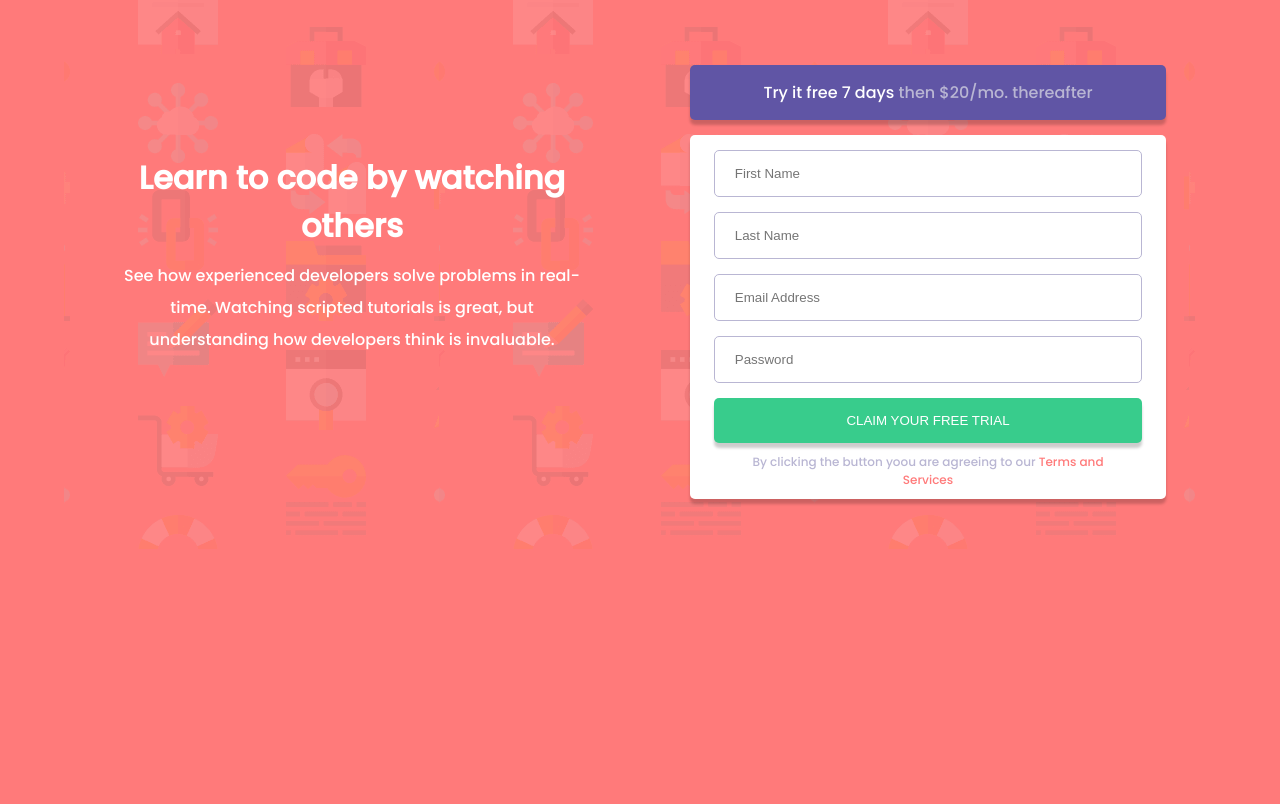
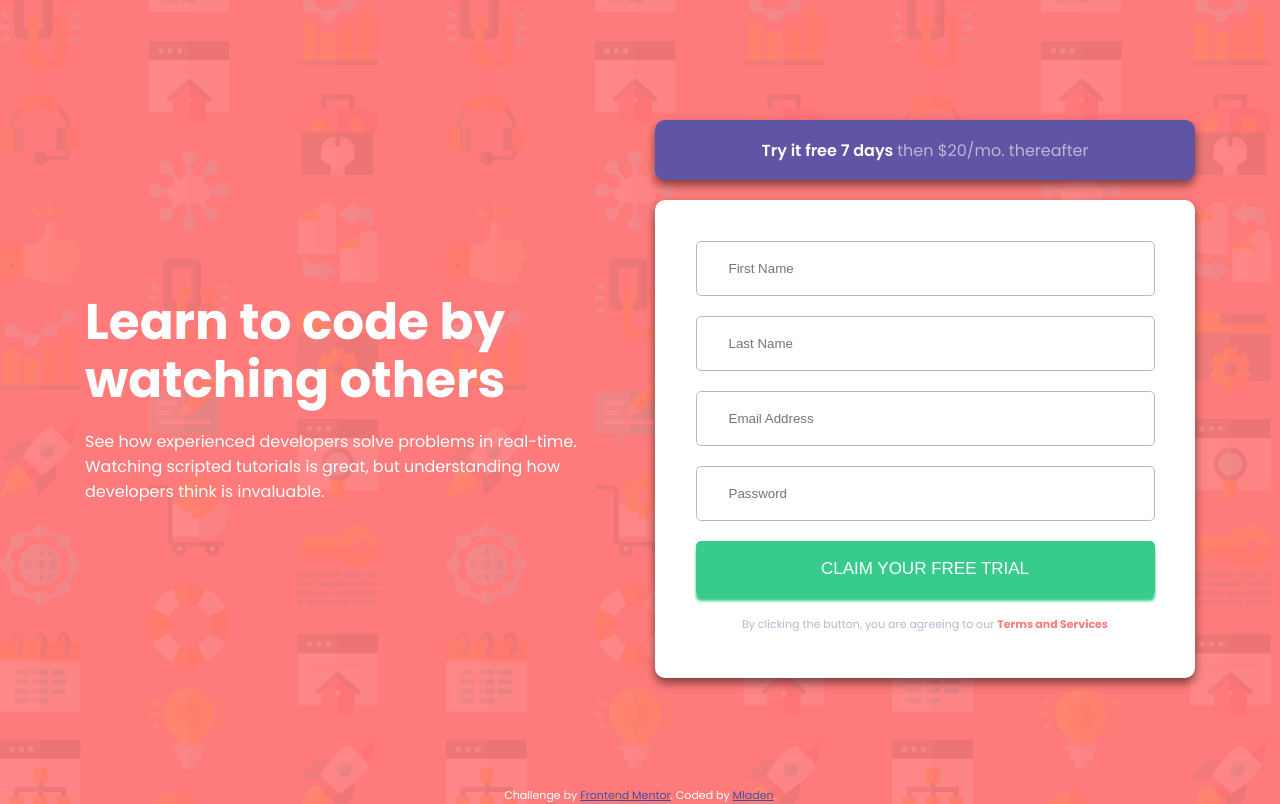
Before and after one commit to mladendjokovic/Intro-component-form, a plain HTML site: page index.html in a window 1280 px wide. Drawn offline with Linux system fonts and the light colour scheme.

Commit message:
second commit - from scratch

```diff
--- /dev/null
+++ b/app.js
@@ -0,0 +1,26 @@
+const inputs = document.querySelectorAll('.text-input input');
+const emailInput = document.querySelector('.email input');
+const emailError = document.querySelector('.email h3');
+const message = document.querySelectorAll('.text-input h3');
+const img = document.querySelectorAll('.text-input img');
+const btn = document.querySelector('.form button');
+btn.addEventListener('click', e => {
+    e.preventDefault();
+    inputs.forEach( (input,index) => {
+        const name = input.placeholder;
+        if(input.value.length === 0) {
+            message[index].innerHTML = `${name} cannot be empty`;
+            img[index].classList.add('active');
+        } else {
+            message[index].innerHTML = "";
+            img[index].classList.remove('active')
+        }
+    })
+    if(!/^\w+([\.-]?\w+)*@\w+([\.-]?\w+)*(\.\w{2,3})+$/.test(emailInput.value)) {
+        document.querySelector('.email img').classList.add('active');
+        emailError.innerHTML = "Looks like this is not an email";
+    } else {
+        document.querySelector('.email img').classList.remove('active');
+        emailError.innerHTML = "";
+    }
+})
--- a/index.html
+++ b/index.html
@@ -2,54 +2,70 @@
 <html lang="en">
 <head>
   <meta charset="UTF-8">
-    <meta name="viewport" content="width=device-width, initial-scale=1.0">
-    <link href="https://fonts.googleapis.com/css2?family=Poppins:wght@500&display=swap" rel="stylesheet">
+  <meta name="viewport" content="width=device-width, initial-scale=1.0"> <!-- displays site properly based on user's device -->
+  <link href="https://fonts.googleapis.com/css2?family=Poppins:wght@400;500;600;700&display=swap" rel="stylesheet">
+  <link rel="icon" type="image/png" sizes="32x32" href="./images/favicon-32x32.png">
   <link rel="stylesheet" href="main.css">
-    <title>Intro component</title>
+  <title>Frontend Mentor | Intro component with sign up form</title>
+
+  <!-- Feel free to remove these styles or customise in your own stylesheet 👍 -->
+  <style>
+    .attribution { font-size: 11px; text-align: center; color: white; }
+    .attribution a { color: hsl(228, 45%, 44%); }
+  </style>
 </head>
 <body>
-    <main>
-    <section>
-        <div class="text">
+  <div class="container">
+    <div class="container-text">
       <h1>Learn to code by watching others</h1>
-            <p>See how experienced developers solve problems in real-time. Watching scripted tutorials is great, but understanding how developers think is invaluable.</p>
+      <p>See how experienced developers solve problems in real-time. Watching scripted tutorials is great,
+        but understanding how developers think is invaluable. </p>
     </div>
-    </section>
-    <section>
-            <div class="free-trial">
-                <p><span>Try it free 7 days</span> then $20/mo. thereafter</p>
+    <div class="container-form">
+      <h2>Try it free 7 days <span>then $20/mo. thereafter</span></h2>
+      <div class="form">
+        <form action="#">
+          <div class="text-input">
+            <label>
+            <input type="text" name="first-name" placeholder="First Name">
+            <img src="./images/icon-error.svg" alt="">
+            <h3></h3>
+          </label>
         </div>
-            <form action="" onsubmit="check(event)">
-                <fieldset>
-                <div class="input first">
-                    <input type="text" name="first-name" id="first-name" placeholder="First Name">
-                    <img id="first-img" src="./Images/icon-error.svg" alt="">
-                    <p></p>
+        <div class="text-input">
+          <label>
+            <input type="text" name="last-name" placeholder="Last Name">
+            <img src="./images/icon-error.svg" alt="">
+            <h3></h3>
+          </label>
         </div>
-                <div class="input last">
-                    <input type="text" name="last-name" id="last-name" placeholder="Last Name">
-                    <img id="last-img" src="./Images/icon-error.svg" alt="">
-                    <p></p>
+        <div class="email">
+          <label>
+            <input type="text" name="email-address" placeholder="Email Address">
+            <img src="./images/icon-error.svg" alt="">
+            <h3></h3>
+            </label>
           </div>
-                <div class="input email">
-                    <input type="text" name="email" id="email" placeholder="Email Address">
-                    <img id="email-img" src="./Images/icon-error.svg" alt="">
-                    <p></p>
+          <div class="text-input">
+            <label>
+              <input type="text" name="password" placeholder="Password">
+              <img src="./images/icon-error.svg" alt="">
+            <h3></h3>
+            </label>
           </div>
-                <div class="input password">
-                    <input type="password" name="password" id="password" placeholder="Password">
-                    <img id="password-img" src="./Images/icon-error.svg" alt="">
-                    <p></p>
+          <button>CLAIM YOUR FREE TRIAL</button>
+          <h4>By clicking the button, you are agreeing to our <span>Terms and Services</span>
+          </h4>
+        </form>
       </div>
-                <div>
-                    <input type="submit" name="button" id="button" value="CLAIM YOUR FREE TRIAL">
-                    <p id="terms">By clicking the button yoou are agreeing to our <span>Terms and Services</span></p>
     </div>
-                </fieldset>
-            </form>
-    </section>
-    </main>
-
-<script src="script.js"></script>
+  </div>
+  <footer>
+    <p class="attribution">
+      Challenge by <a href="https://www.frontendmentor.io?ref=challenge" target="_blank">Frontend Mentor</a>.
+      Coded by <a href="#">Mladen</a>.
+    </p>
+  </footer>
+  <script src="app.js"></script>
 </body>
 </html>
--- a/main.css
+++ b/main.css
@@ -1,102 +1,151 @@
+:root {
+--red: hsl(0, 100%, 74%);
+--green: hsl(154, 59%, 51%);
+--blue: hsl(248, 32%, 49%);
+--dark-blue: hsl(249, 10%, 26%);
+--grayish-blue: hsl(246, 25%, 77%);
+}
 * {
+    box-sizing: border-box;
     margin: 0;
     padding: 0;
-    box-sizing: border-box;
 }
-body{
-    background-color: hsl(0, 100%, 74%);
+body {
+    font-family: 'Poppins', sans-serif;
+    background: url('./images/bg-intro-desktop.png'), linear-gradient(var(--red), var(--red)) ;
+    background-size: cover;
+    background-repeat: no-repeat;
+    position: relative;
+}
 
-    font-family: "Poppins", "sans-serif";
-    min-height: 100vh;
+.container {
+    display: flex;
+    justify-content: space-between;
+    align-items: center;
+    width: 95%;
+    max-width: 69.375rem;
+    margin: 7.5rem auto 6.8125rem;
 }
-main{
-    background: url("./Images/bg-intro-mobile.png");
-}
-section{
-    width: 90%;
-    margin: 25px auto;
-    text-align: center;
+.container-text {
+    width: 100%;
+    max-width: 31.25rem;
     color: white;
 }
-.free-trial {
-    background-color: hsl(248, 32%, 49%);
-    margin: 15px auto;
-    padding: 15px 35px;
-    color: hsl(246, 25%, 77%);
+h1 {
+    font-size: 3.125rem;
+    font-weight: 700;
+    line-height: 115%;
+    margin-bottom: 1.25rem;
 }
-#terms {
-    width: 80%;
-    font-size: 12px;
-    margin: 10px auto;
-    font-weight: 500;
-    color: hsl(246, 25%, 77%);
+p {
+    font-size: 1rem;
+    font-weight: 400;
 }
-#terms span {
-    color: hsl(0, 100%, 74%);
+.container-form {
+    width: 100%;
+    max-width: 33.75rem;
+    border-radius: 0.625rem;
+}
+h2 {
+    width: 100%;
+    background-color: var(--blue);
+    font-size: 1rem;
+    font-weight: 600;
+    color: white;
+    margin-bottom: 1.25rem;
+    border: none;
+    padding: 1.09375rem 0;
+    text-align: center;
+    border-radius: 0.625rem;
+    box-shadow: 0px 5px 10px 0px rgba(0, 0, 0, 0.5);
+}
+h2  span {
+    font-weight: 400;
+    color: var(--grayish-blue);
+}
+.form {
+    background-color: white;
+    border-radius: 0.625rem;
+    box-shadow: 0px 5px 10px 0px rgba(0, 0, 0, 0.5);
+}
+form {
+    width: 85%;
+    margin: 0 auto;
+    padding: 2.5625rem 0 2.8125rem;
+}
+input, .form button {
+    width: 100%;
+    height: 3.4375rem;
+    border-radius: 0.3125rem;
+    border: 1px solid var(--grayish-blue);
+    outline: none;
+}
+form div , .form button {
+    margin-bottom: 1.25rem;
 }
 input {
-    width: 90%;
-    margin: 15px auto 0px;
-    padding: 15px 20px;
-    border: 1px solid hsl(246, 25%, 77%);
-    border-radius: 5px;
+    padding-left: 1rem;
 }
-input[type="submit"] {
-    background-color: hsl(154, 59%, 51%);
-    padding: 15px 20px;
+input:focus {
+    border-color: var(--dark-blue);
+}
+::placeholder {
+    padding-left: 1rem;
+}
+.form button {
+    background-color: var(--green);
     color: white;
+    font-size: 1.0625rem;
+    font-weight: 500;
+    border: none;
+    box-shadow: 0px 5px 3px 0px hsl(154, 59%, 51%);
+    cursor: pointer;
 }
-fieldset, .free-trial, input[type="submit"] {
-    box-shadow: 0px 5px 3px rgba(0,0,0,0.2);
-    border-radius: 5px;
-    border: none;
-}
-fieldset {
-    background-color: white;
-}
-.text h1 {
-    font-size: 32px;
-}
-.text p {
-    margin: 10px auto 40px;
-    line-height: 2em;
-}
-.free-trial span {
-    color: white;
-}
-.input {
+label {
     position: relative;
 }
-.input img {
+img {
     position: absolute;
-    top: 25px;
-    right: 35px;
-    display: none;
+    top: 0;
+    right: 1.5625rem;
+    z-index: -1;
+    transition: all 0.2s;
 }
-.input > p {
-    color: hsl(0, 100%, 74%);
-    font-size: 10px;
+img.active {
+    z-index: 1;
+}
+h4 {
+    font-size: 0.6875rem;
+    font-weight: 400;
+    color: var(--grayish-blue);
+    text-align: center;
+}
+h4 span {
+    font-weight: 700;
+    color: var(--red);
+}
+h3 {
     text-align: right;
-    margin-right: 5%;
+    line-height: 100%;
+    color: var(--red);
+    font-size: 0.75rem;
+    font-weight: 600;
+    margin-top: 0.3125rem;
     font-style: italic;
 }
-
-@media screen and (min-width:550px) {
-    main {
-        width: 80%;
-        margin: 0 auto;
+@media (max-width: 786px) {
+    .container {
+        flex-direction: column;
+        margin-top: 5.9375rem;
+    }
+    .container-text, .container-form {
+        width: 87%;
+        margin-bottom: 3.75rem;
+    }
+    .container-text {
+        text-align: center;
+    }
+    h1 {
+        font-size: 1.875rem;
     }
 }
-@media screen and (min-width: 768px) {
-    main {
-        width: 90%;
-        margin: 0 auto;
-        display: flex;
-        justify-content: space-around;
-        align-items: center;
-    }
-    section {
-        flex: 1;
-        margin: 50px;
-    }
-}
--- a/script.js
+++ /dev/null
@@ -1,56 +0,0 @@
-const firstImg = document.getElementById("first-img")
-const lastImg = document.getElementById("last-img")
-const emailImg = document.getElementById("email-img")
-const passwordImg = document.getElementById("password-img")
-let firstLabel = document.querySelector("div.first > p")
-let lastLabel = document.querySelector(".last > p")
-let emailLabel = document.querySelector(".email > p")
-let passwordLabel = document.querySelector(".password > p")
-const formButton = document.getElementById("button")
-const pattern = /^\w+([\.-]?\w+)*@\w+([\.-]?\w+)*(\.\w{2,3})+$/
-
-
-function check(event) {
-    if(document.getElementById("first-name").value == "") {
-        firstImg.style.display="unset"
-        firstLabel.textContent="First Name can't be empty"
-        document.getElementById("first-name").style.borderColor = "hsl(0, 100%, 74%)"
-    }
-    else {
-        document.getElementById("first-name").style.borderColor = "hsl(246, 25%, 77%)"
-        firstLabel.textContent =""
-        firstImg.style.display = "none"
-    }
-    if(document.getElementById("last-name").value == "") {
-        lastImg.style.display="unset"
-        lastLabel.textContent="First Name can't be empty"
-        document.getElementById("last-name").style.borderColor = "hsl(0, 100%, 74%)"
-    }
-    else {
-        lastImg.style.display="none"
-        lastLabel.textContent=""
-        document.getElementById("last-name").style.borderColor = "hsl(246, 25%, 77%)"
-    }
-    if(document.getElementById("password").value == "") {
-        passwordImg.style.display="unset"
-        passwordLabel.textContent="Password can't be empty"
-        document.getElementById("password").style.borderColor = "hsl(0, 100%, 74%)"
-        }
-    else{
-        passwordImg.style.display = "none"
-        passwordLabel.textContent = ""
-        document.getElementById("password").style.borderColor = "hsl(246, 25%, 77%)"
-    }
-    if(pattern.test(document.getElementById("email").value)) {
-        emailImg.style.display = "none"
-        emailLabel.textContent = ""
-        document.getElementById("email").style.borderColor = "hsl(246, 25%, 77%)"
-    }
-    else {
-        emailLabel.textContent = "Not a valid email"
-        emailImg.style.display = "unset"
-        document.getElementById("email").style.borderColor = "hsl(0, 100%, 74%)"
-    }
-    event.preventDefault()
-}
-//formButton.addEventListener("submit", check())
```
Also changed, not shown: design/active-states.jpg (added), design/desktop-design.jpg (added), design/desktop-preview.jpg (added), design/mobile-design.jpg (added), 3 other files. Lines whose indentation alone changed are shown as unchanged.
